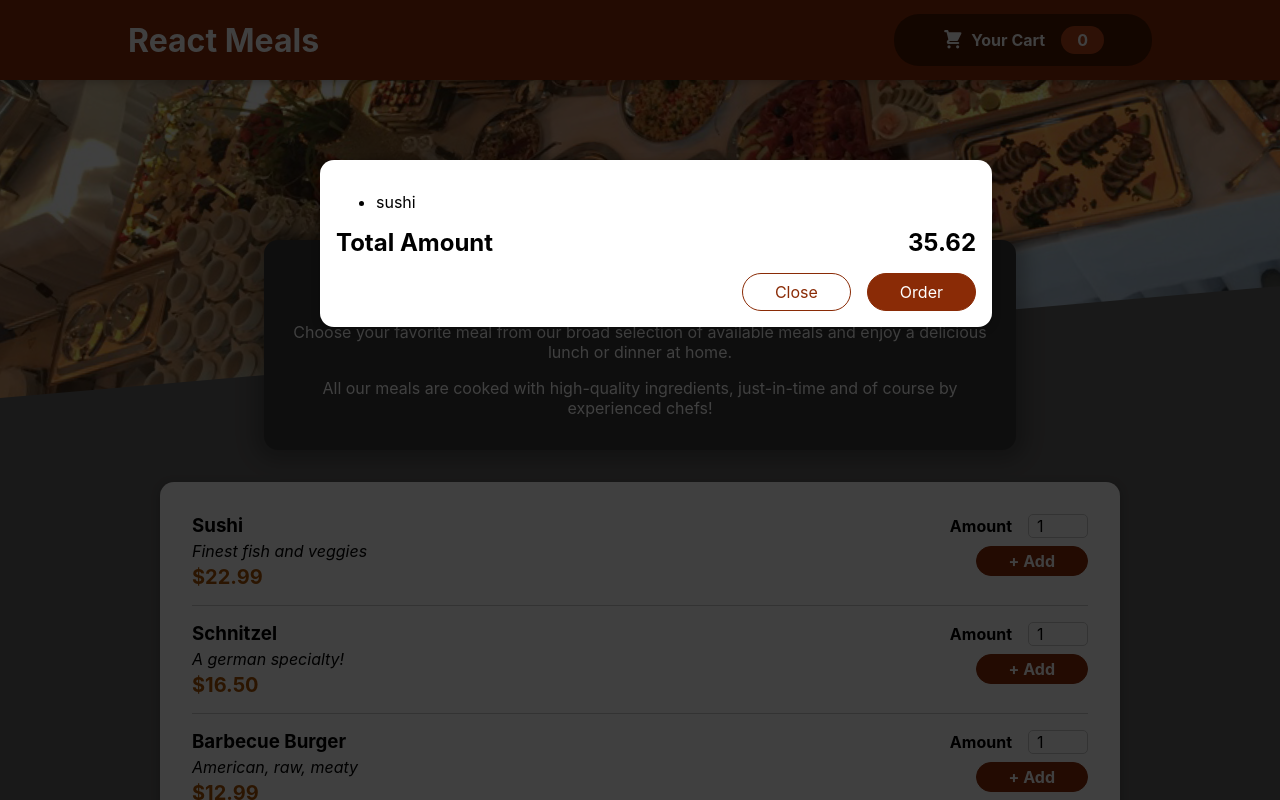
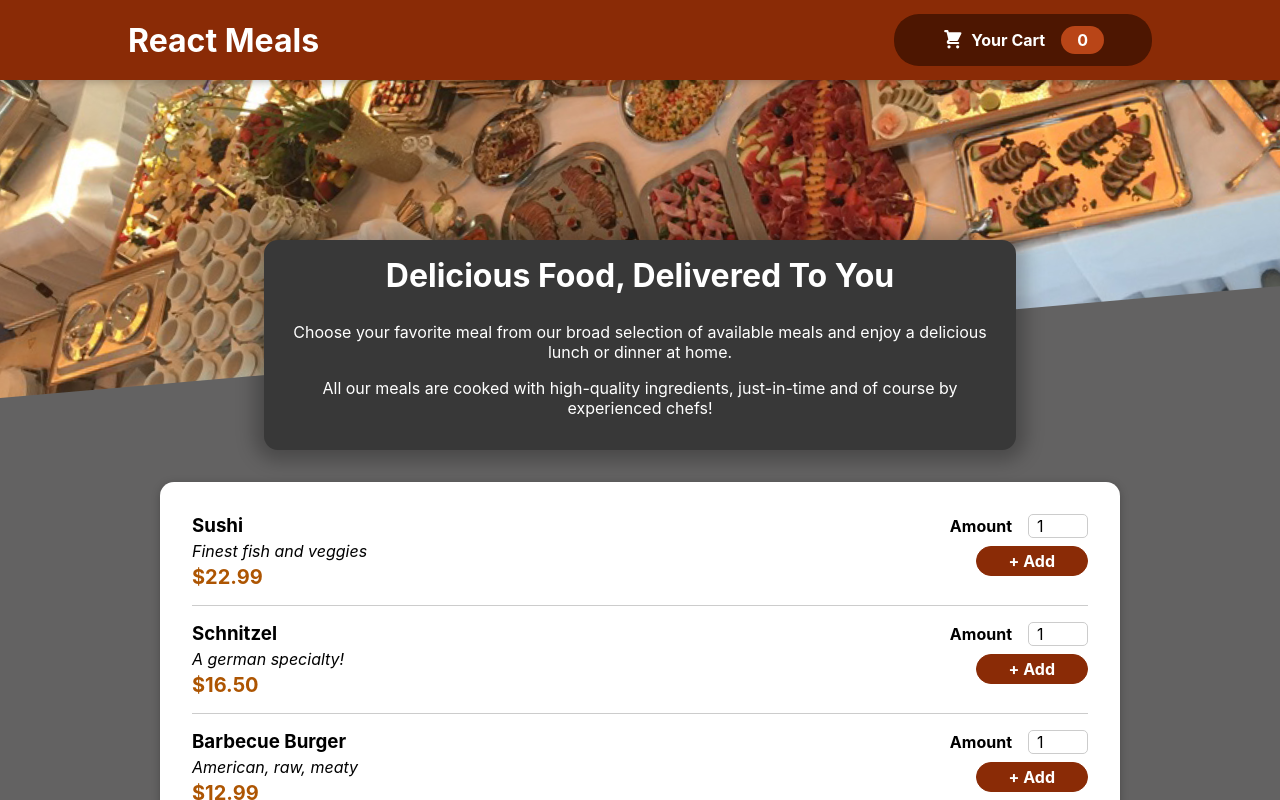
Before and after one commit to karthik-140/restaurant-website, a React (Create React App) app: page / in a window 1280 px wide. Shown: the top 800 px of the page. Built offline with nearby package versions, Linux system fonts and the light colour scheme.

Commit message:
cart-open&close-using-useState-hook

```diff
--- a/src/App.js
+++ b/src/App.js
@@ -1,14 +1,24 @@
-import { Fragment } from "react";
+import { Fragment, useState } from "react";
 
 import Header from "./components/Layout/Header";
 import Meals from "./components/Meals/Meals";
 import Cart from "./components/Cart/Cart";
 
 function App() {
+  const [cartIsShown, setCartIsShown] = useState(false);
+
+  const showCartHandler = () =>{
+    setCartIsShown(true);
+  }
+
+  const hideCartHandler = () =>{
+    setCartIsShown(false);
+  }
+
   return (
     <Fragment>
-      <Cart />
-      <Header />
+      { cartIsShown && <Cart onCloseCart={hideCartHandler} />}
+      <Header onShowCart={showCartHandler} />
       <Meals />
     </Fragment>
   );
--- a/src/components/Cart/Cart.js
+++ b/src/components/Cart/Cart.js
@@ -17,7 +17,7 @@
                 <span>35.62</span>
             </div>
             <div className={classes.actions}>
-                <button className={classes['button--alt']}>Close</button>
+                <button className={classes['button--alt']} onClick={props.onCloseCart}>Close</button>
                 <button className={classes.button}>Order</button>
             </div>
         </Modal>
--- a/src/components/Layout/Header.js
+++ b/src/components/Layout/Header.js
@@ -4,12 +4,12 @@
 import mealsImage from '../../assets/meals.jpg';
 import HeaderCartButton from './HeaderCartButton';
 
-const Header = () => {
+const Header = (props) => {
     return (
         <Fragment>
             <header className={classes.header}>
                 <h1>React Meals</h1>
-                <HeaderCartButton />
+                <HeaderCartButton onClick={props.onShowCart} />
             </header>
             <div className={classes["main-image"]} >
                 <img src={mealsImage} alt='A table full of Delicious Food' />
--- a/src/components/Layout/HeaderCartButton.js
+++ b/src/components/Layout/HeaderCartButton.js
@@ -1,8 +1,8 @@
 import CartIcon from "../Cart/cartIcon";
 import classes from './HeaderCartButton.module.css';
 
-const HeaderCartButton = () => {
-   return <button className={classes.button} >
+const HeaderCartButton = (props) => {
+   return <button className={classes.button} onClick={props.onClick} >
       <span className={classes.icon}>
         <CartIcon />
       </span>
```
